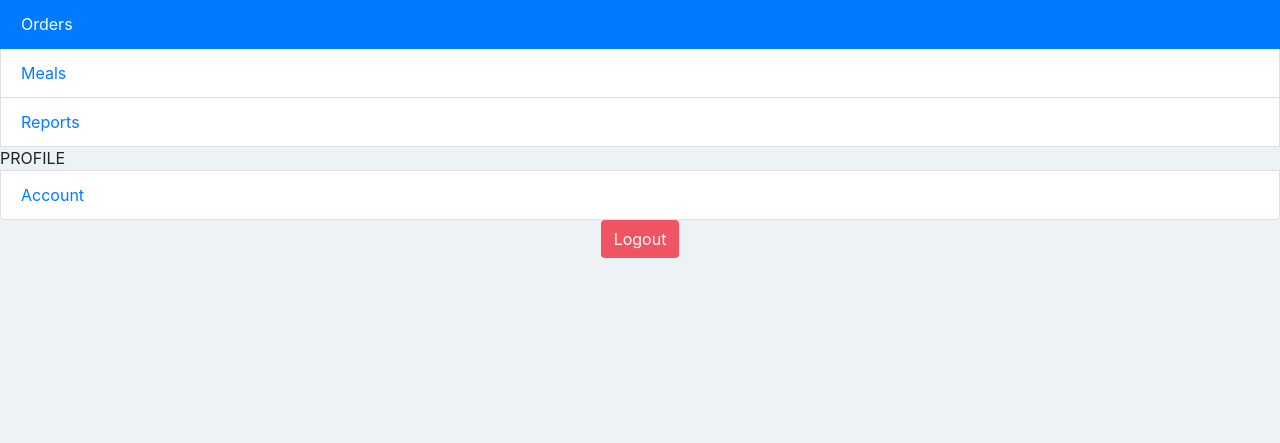
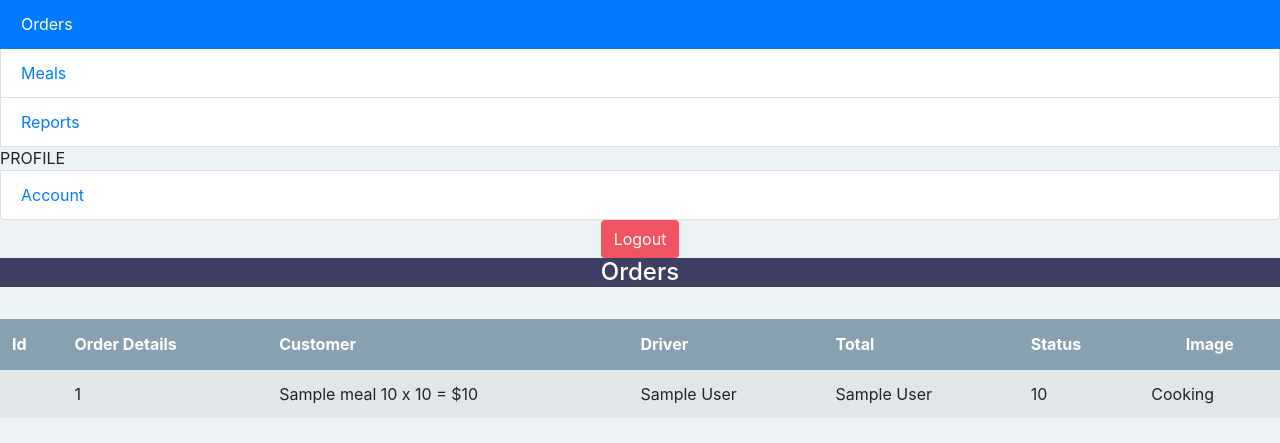
Before and after one commit to dmyma/iOS-Python-React, a Django app: page /restaurant/order/ in a window 1280 px wide. Shown: the part 238-681 px from the top of the page. Run offline with Django 3.2, Linux system fonts and the light colour scheme; a user stored in the database is signed in; tables that the repository leaves empty hold one stand-in row (values such as "Sample post"); grey boxes marked "Sample" are stand-in pictures; some libraries are stand-ins or nearby versions.

Commit message:
Added Order page

```diff
--- a/foodtaskerapp/templates/restaurant/order.html
+++ b/foodtaskerapp/templates/restaurant/order.html
@@ -1,5 +1,48 @@
 {% extends 'restaurant/base.html' %}
 
 {% block page %}
+  <div class="panel">
+    <div class="panle-heading bg-blue">
+      <h4 class="panel-title text-center text-white">Orders</h4>
+    </div>
+    <div class="panel-body">
+      <br/>
+      <table class="table table-border table-hover table-striped">
+        <thead>
+          <tr class="bg-gray text-white">
+            <th>Id</th>
+            <th>Order Details</th>
+            <th>Customer</th>
+            <th>Driver</th>
+            <th>Total</th>
+            <th>Status</th>
+            <th class="text-center">Image</th>
+          </tr>
+        </thead>
+        <tbody>
+          {% for order in orders %}
+
+              <tr>
+                <td>
+                  <td scope="row">{{ order.id }}</td>
+                  <td>
+                    {% for od in order.order_details.all %}
+                      {{ od.meal.name }} {{ od.meal.price }}
+                      x {{ od.quantity }} = ${{ od.sub_total }}
+                    {% endfor %}
+                  </td>
+                  <td>{{ order.customer }}</td>
+                  <td>{{ order.driver }}</td>
+                  <td>{{ order.total }}</td>
+                  <td>{{ order.get_status_display }}</td>
+                </td>
+              </tr>
+
+          {% endfor %}
+        </tbody>
+      </table>
+    </div>
+  </div>
+
 
 {% endblock %}
--- a/foodtaskerapp/views.py
+++ b/foodtaskerapp/views.py
@@ -5,7 +5,7 @@ from foodtaskerapp.forms import UserForm, RestaurantForm, UserFormForEdit, MealF
 from django.contrib.auth import authenticate, login
 
 from django.contrib.auth.models import User
-from foodtaskerapp.models import Meal
+from foodtaskerapp.models import Meal, Order
 
 # Create your views here.
 def home(request):
@@ -72,7 +72,8 @@ def restaurant_edit_meal(request, meal_id):
 
 @login_required(login_url='/restaurant/sign-in/')
 def restaurant_order(request):
-    return render(request, 'restaurant/order.html', {})
+    orders = Order.objects.filter(restaurant = request.user.restaurant).order_by("-id")
+    return render(request, 'restaurant/order.html', {"orders": orders})
 
 @login_required(login_url='/restaurant/sign-in/')
 def restaurant_report(request):
```
